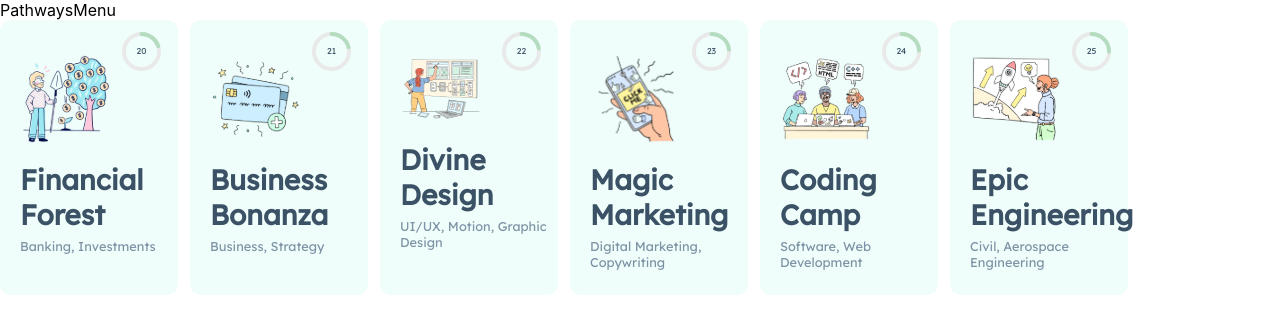
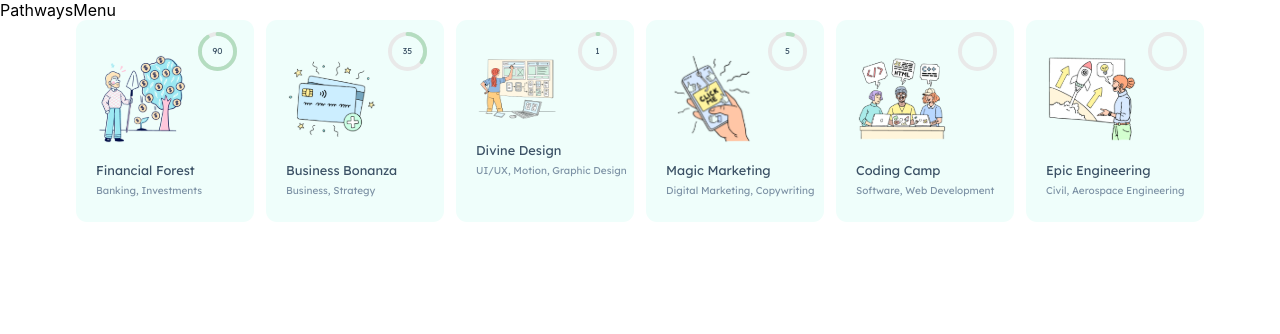
Before and after one commit to ecf123/ecf-fe-prototype, a React (Create React App) app: page /pathways in a window 1280 px wide. Shown: the top 334 px of the page. Built offline with nearby package versions, Linux system fonts and the light colour scheme.

Commit message:
adjust styling, moved percent to data and testing

```diff
--- a/src/assets/data/dummyPathwayData.js
+++ b/src/assets/data/dummyPathwayData.js
@@ -6,12 +6,12 @@ import codingCamp from "../images/coding-camp.svg";
 import epicEngineering from "../images/epic-engineering.svg";
 
 
-const card = [{header: "Financial Forest", topics: "Banking, Investments", image: financialForest},
-{header: "Business Bonanza", topics: "Business, Strategy", image: businessBonanza},
-{header: "Divine Design", topics: "UI/UX, Motion, Graphic Design", image: divineDesign},
-{header: "Magic Marketing", topics: "Digital Marketing, Copywriting", image: magicMarketing},
-{header: "Coding Camp", topics: "Software, Web Development", image: codingCamp},
-{header: "Epic Engineering", topics: "Civil, Aerospace Engineering", image: epicEngineering}];
+const card = [{header: "Financial Forest", topics: "Banking, Investments", image: financialForest, percentage: 90},
+{header: "Business Bonanza", topics: "Business, Strategy", image: businessBonanza, percentage: 35},
+{header: "Divine Design", topics: "UI/UX, Motion, Graphic Design", image: divineDesign, percentage: 1},
+{header: "Magic Marketing", topics: "Digital Marketing, Copywriting", image: magicMarketing, percentage: 5},
+{header: "Coding Camp", topics: "Software, Web Development", image: codingCamp, percentage: 0},
+{header: "Epic Engineering", topics: "Civil, Aerospace Engineering", image: epicEngineering, percentage: 0}];
 
 
 export default card;
--- a/src/assets/sass/_mixins.scss
+++ b/src/assets/sass/_mixins.scss
@@ -1,43 +1,48 @@
 @use "./variables" as *;
 
-@mixin heading1(){
+@mixin heading1() {
   font-size: $font-size-extra-large;
   font-weight: $font-weight-regular;
 }
 
-@mixin heading2(){
+@mixin heading2() {
   font-size: $font-size-large;
   font-weight: $font-weight-regular;
 }
 
-@mixin heading3(){
+@mixin heading3() {
   font-size: $font-size-large;
   font-weight: $font-weight-bold;
 }
 
-@mixin heading4(){
+@mixin heading4() {
   font-size: $font-size-medium;
   font-weight: $font-weight-bold;
 }
 
-@mixin heading5(){
+@mixin heading5() {
   font-size: $font-size-extra-small;
   font-weight: $font-weight-regular;
 }
 
-@mixin heading6(){
+@mixin heading6() {
   font-size: $font-size-small;
   font-weight: $font-weight-regular;
   letter-spacing: $letter-spacing;
 }
 
-@mixin paragraph(){
+@mixin heading7() {
+  font-size: $font-size-extra-extra-small;
+  font-weight: $font-weight-regular;
+}
+
+@mixin paragraph() {
   font-size: $font-size-extra-small;
   font-weight: $font-weight-regular;
   letter-spacing: $letter-spacing;
 }
 
-@mixin label(){
+@mixin label() {
   font-size: $font-size-extra-small;
   font-weight: $font-weight-regular;
 }
--- a/src/assets/sass/_variables.scss
+++ b/src/assets/sass/_variables.scss
@@ -1,24 +1,23 @@
-@import url('https://fonts.googleapis.com/css2?family=Inter:wght@500&display=swap');
-@import url('https://fonts.googleapis.com/css2?family=Lexend+Deca&display=swap');
+@import url("https://fonts.googleapis.com/css2?family=Inter:wght@500&display=swap");
+@import url("https://fonts.googleapis.com/css2?family=Lexend+Deca&display=swap");
 
 // COLORS
-$primary-color-green: #B4DDC0;
-$primary-color-lilac: #B1B8CF;
-$primary-color-blue-gray: #7D92A5;
-$primary-color-navy:#3B5165;
-$secondary-color-light-green: #EFFEFB;
-$secondary-color-light-cream: #FBFBFB;
-$secondary-color-lilac: #BCC6CC;
-$secondary-color-dark-grey: #3E464C;
-$secondary-color-grey:#7A7A7A;
+$primary-color-green: #b4ddc0;
+$primary-color-lilac: #b1b8cf;
+$primary-color-blue-gray: #7d92a5;
+$primary-color-navy: #3b5165;
+$secondary-color-light-green: #effefb;
+$secondary-color-light-cream: #fbfbfb;
+$secondary-color-lilac: #bcc6cc;
+$secondary-color-dark-grey: #3e464c;
+$secondary-color-grey: #7a7a7a;
 $white-color: white;
 $black-color: black;
 
-
 // FONTS
 
-$primary-font-family: 'Lexend Deca', sans-serif;
-$secondary-font-family: 'Inter', sans-serif;
+$primary-font-family: "Lexend Deca", sans-serif;
+$secondary-font-family: "Inter", sans-serif;
 
 // Font sizes
 
@@ -28,17 +27,16 @@ $font-size-large: 28px; // 1.75rem
 $font-size-medium: 24px; // 1.5rem
 $font-size-small: 16px; // 1rem
 $font-size-extra-small: 12.8px; // 0.8 rem
-
+$font-size-extra-extra-small: 10px;
 // Font weight
 
 $font-weight-regular: 400;
-$font-weight-bold:700;
+$font-weight-bold: 700;
 
 //Letter-spacing
 
 $letter-spacing: 160%;
 
-
 // Media queries
 $max-mobile-view: 420px;
 $max-tablet-view: 760px;
--- a/src/components/PathwaysCard/PathwaysCard.jsx
+++ b/src/components/PathwaysCard/PathwaysCard.jsx
@@ -1,10 +1,10 @@
-import {React} from "react";
+import { React } from "react";
 
-import {CircularProgressbar, buildStyles} from "react-circular-progressbar";
+import { CircularProgressbar, buildStyles } from "react-circular-progressbar";
 import "react-circular-progressbar/dist/styles.css";
 import "./PathwaysCard.scss";
 
-const PathwaysCard = ({header, topics, image, percentage}) => {
+const PathwaysCard = ({ header, topics, image, percentage }) => {
   //const { header, topics, image } = card;
 
   return (
--- a/src/components/PathwaysCard/PathwaysCard.scss
+++ b/src/components/PathwaysCard/PathwaysCard.scss
@@ -12,14 +12,14 @@
 
   &__content {
     &-header {
-      @include heading3;
+      @include heading5;
       color: $primary-color-navy;
       padding: 14px 0 0 20px;
       margin: 0;
     }
 
     &-topics {
-      @include heading5;
+      @include heading7;
       color: $primary-color-blue-gray;
       padding: 6px 0 25px 20px;
       margin: 0;
--- a/src/containers/PathwayCardList/PathwayCardList.jsx
+++ b/src/containers/PathwayCardList/PathwayCardList.jsx
@@ -4,7 +4,15 @@ import card from "../../assets/data/dummyPathwayData";
 import "./PathwayCardList.scss";
 
 const PathwayCardList = () => {
-  const JSX = card.map((card, index) => <PathwaysCard key={index} header={card.header} image={card.image} topics={card.topics} percentage={index + 20} />);
+  const JSX = card.map((card, index) => (
+    <PathwaysCard
+      key={index}
+      header={card.header}
+      image={card.image}
+      topics={card.topics}
+      percentage={card.percentage}
+    />
+  ));
 
   return <div className="pathway-card-list-content">{JSX}</div>;
 };
--- a/src/containers/PathwayCardList/PathwayCardList.scss
+++ b/src/containers/PathwayCardList/PathwayCardList.scss
@@ -1,5 +1,6 @@
 .pathway-card-list-content {
   display: flex;
+  justify-content: center;
   flex-wrap: wrap;
-  gap: 12px;
+  gap: 23px 12px;
 }
```
Also changed, not shown: 1 other file (tests, documents, lock files or other folders). Lines whose indentation alone changed are shown as unchanged.
